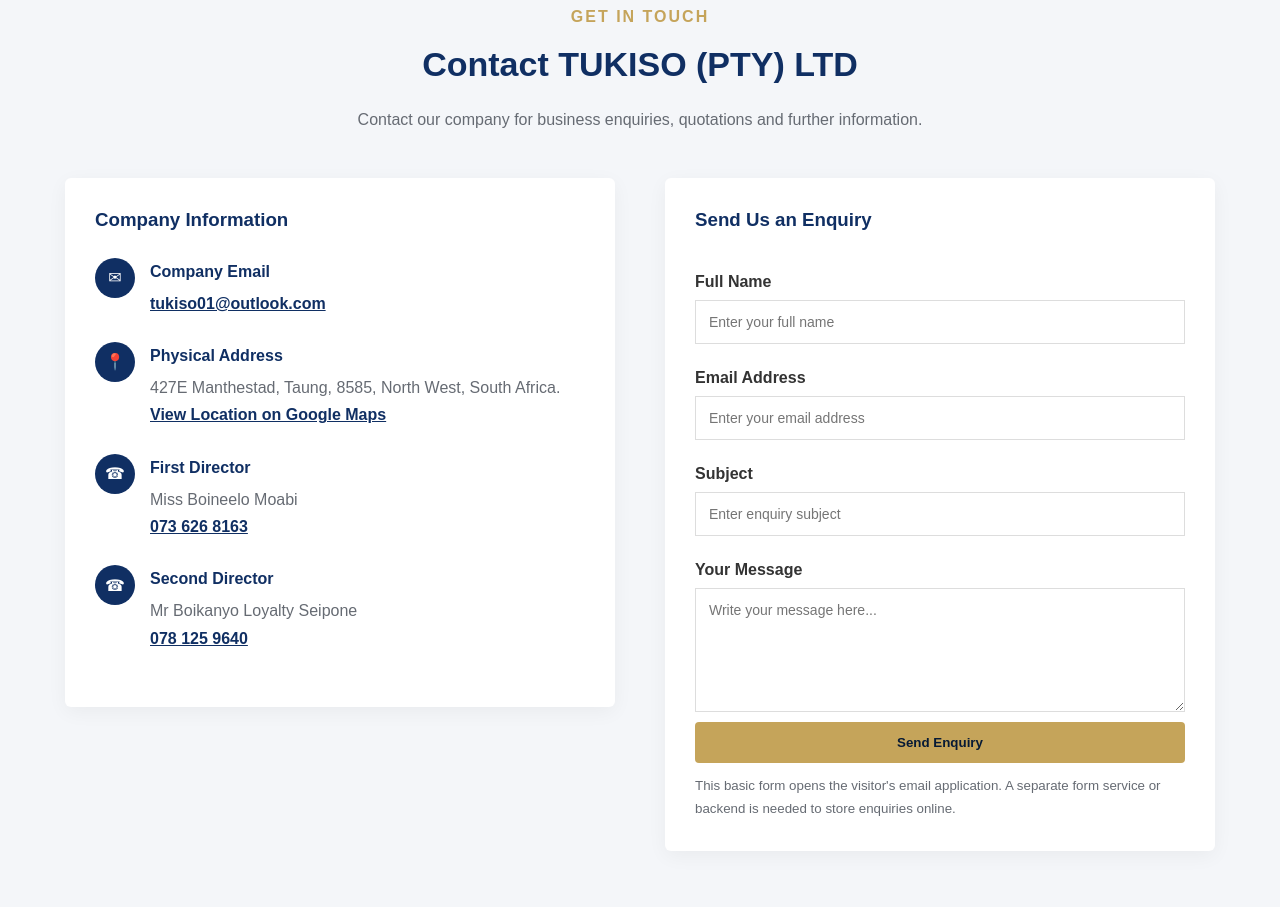
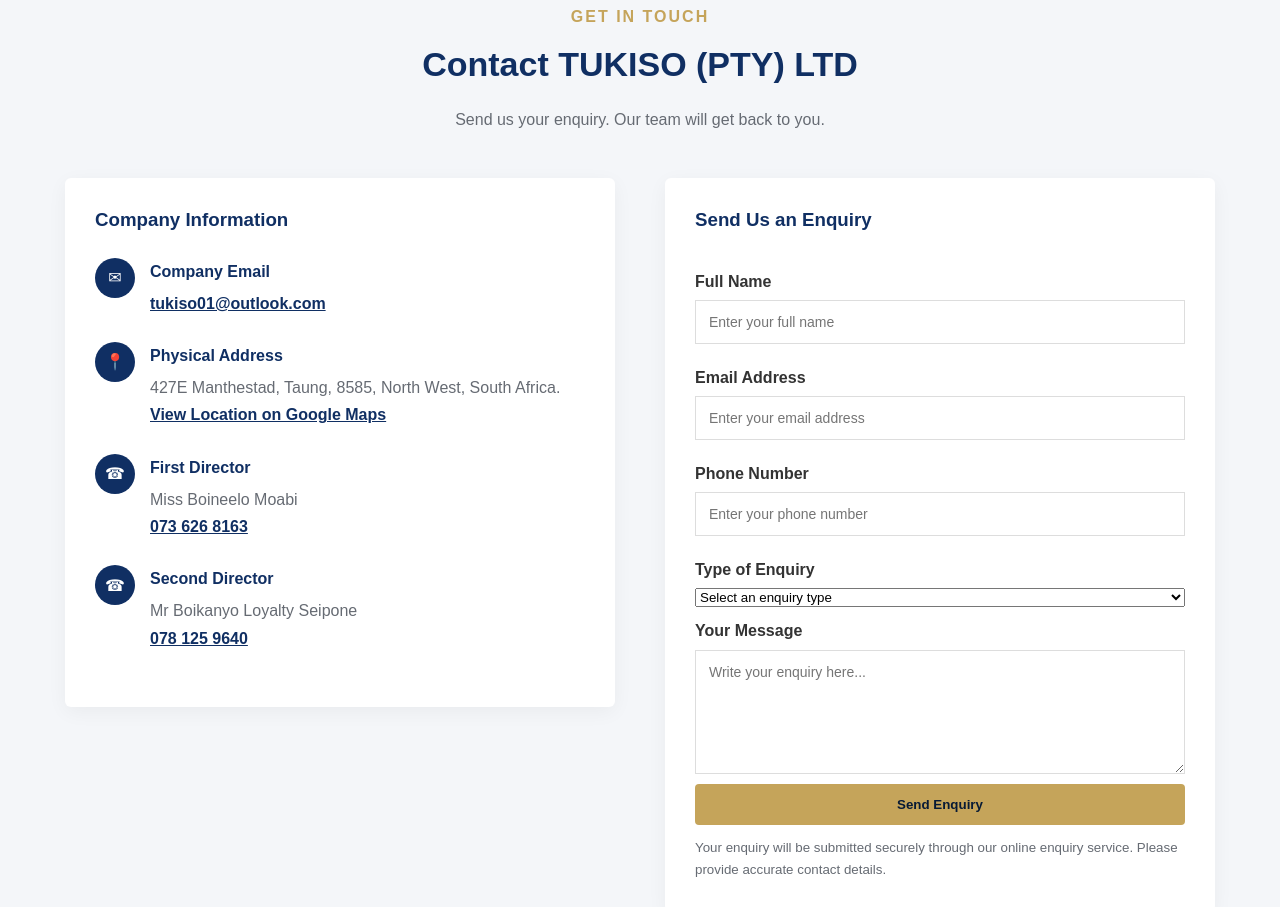
Before and after one commit to Loyalty97/tukiso-website, a plain HTML site: page index.html in a window 1280 px wide. Shown: the part 3729-4636 px from the top of the page. Drawn offline with Linux system fonts and the light colour scheme.

Commit message:
Update index.html

```diff
--- a/index.html
+++ b/index.html
@@ -27,7 +27,6 @@
         </a>
 
         <input type="checkbox" id="menu-toggle">
-
         <label for="menu-toggle" class="menu-icon">☰</label>
 
         <nav>
@@ -52,10 +51,8 @@
         <p class="welcome">WELCOME TO TUKISO (PTY) LTD</p>
 
         <h1>
-            Professional Solutions.
-            <br>
-            Quality Service.
-            <br>
+            Professional Solutions.<br>
+            Quality Service.<br>
             Lasting Value.
         </h1>
 
@@ -66,15 +63,8 @@
         </p>
 
         <div class="hero-buttons">
-
-            <a href="#about" class="btn">
-                Discover Our Company
-            </a>
-
-            <a href="#contact" class="btn outline">
-                Contact Us
-            </a>
-
+            <a href="#about" class="btn">Discover Our Company</a>
+            <a href="#contact" class="btn outline">Contact Us</a>
         </div>
 
     </div>
@@ -149,7 +139,6 @@
 
         </div>
 
-
         <div class="director-grid">
 
             <!-- FIRST DIRECTOR -->
@@ -172,9 +161,7 @@
 
                 <p>Director – TUKISO (PTY) LTD</p>
 
-                <p class="phone">
-                    073 626 8163
-                </p>
+                <p class="phone">073 626 8163</p>
 
                 <a href="tel:+27736268163" class="director-btn">
                     Call Director
@@ -203,9 +190,7 @@
 
                 <p>Director – TUKISO (PTY) LTD</p>
 
-                <p class="phone">
-                    078 125 9640
-                </p>
+                <p class="phone">078 125 9640</p>
 
                 <a href="tel:+27781259640" class="director-btn">
                     Call Director
@@ -238,47 +223,41 @@
 
         </div>
 
-
         <div class="service-grid">
 
             <div class="service-card">
                 <span>01</span>
                 <h3>Construction & Maintenance</h3>
                 <p>
-                    Add details about the construction,
-                    building and maintenance services
-                    provided by the company.
+                    Building, construction and maintenance services
+                    delivered with professionalism and quality.
                 </p>
             </div>
-
 
             <div class="service-card">
                 <span>02</span>
                 <h3>Supply & Procurement</h3>
                 <p>
-                    Add information about products,
-                    materials and supplies offered
-                    to clients.
+                    Supply of products, materials and other
+                    procurement solutions to clients.
                 </p>
             </div>
-
 
             <div class="service-card">
                 <span>03</span>
                 <h3>Project Management</h3>
                 <p>
-                    Add details about project planning,
-                    coordination and implementation.
+                    Project planning, coordination,
+                    monitoring and implementation.
                 </p>
             </div>
-
 
             <div class="service-card">
                 <span>04</span>
                 <h3>Business & Technical Services</h3>
                 <p>
-                    Add information about business,
-                    consulting and technical services.
+                    Business support, consulting and
+                    technical solutions.
                 </p>
             </div>
 
@@ -307,7 +286,6 @@
             </p>
 
         </div>
-
 
         <div class="project-grid">
 
@@ -346,7 +324,6 @@
             <h2>Why Choose TUKISO?</h2>
 
         </div>
-
 
         <div class="benefit-grid">
 
@@ -390,12 +367,10 @@
             <h2>Contact TUKISO (PTY) LTD</h2>
 
             <p>
-                Contact our company for business enquiries,
-                quotations and further information.
+                Send us your enquiry. Our team will get back to you.
             </p>
 
         </div>
-
 
         <div class="contact-grid">
 
@@ -419,7 +394,6 @@
 
                 </div>
 
-
                 <div class="info-item">
 
                     <span class="info-icon">📍</span>
@@ -434,8 +408,7 @@
                             South Africa.
                         </p>
 
-                        <a
-                          href="https://www.google.com/maps/search/?api=1&query=427E+Manthestad+Taung+8585+North+West+South+Africa"
+                        <a href="https://www.google.com/maps/search/?api=1&query=427E+Manthestad+Taung+8585+North+West+South+Africa"
                            target="_blank"
                            rel="noopener noreferrer">
                             View Location on Google Maps
@@ -445,24 +418,20 @@
 
                 </div>
 
-
                 <div class="info-item">
 
                     <span class="info-icon">☎</span>
 
                     <div>
                         <h4>First Director</h4>
-
                         <p>Miss Boineelo Moabi</p>
 
                         <a href="tel:+27736268163">
                             073 626 8163
                         </a>
-
                     </div>
 
                 </div>
-
 
                 <div class="info-item">
 
@@ -470,13 +439,11 @@
 
                     <div>
                         <h4>Second Director</h4>
-
                         <p>Mr Boikanyo Loyalty Seipone</p>
 
                         <a href="tel:+27781259640">
                             078 125 9640
                         </a>
-
                     </div>
 
                 </div>
@@ -484,59 +451,104 @@
             </div>
 
 
-            <!-- ENQUIRY FORM -->
+            <!-- UPDATED FORMSPREE ENQUIRY FORM -->
 
             <form class="contact-form"
-                  action="mailto:tukiso01@outlook.com"
-                  method="post"
-                  enctype="text/plain">
+                  action="https://formspree.io/f/YOUR_FORM_ID"
+                  method="POST">
 
                 <h3>Send Us an Enquiry</h3>
 
                 <label for="name">Full Name</label>
 
-                <input type="text"
+                <input
+                    type="text"
                     id="name"
-                       name="Full Name"
+                    name="name"
                     placeholder="Enter your full name"
-                       required>
-
+                    required
+                >
 
                 <label for="email">Email Address</label>
 
-                <input type="email"
+                <input
+                    type="email"
                     id="email"
-                       name="Email"
+                    name="email"
                     placeholder="Enter your email address"
-                       required>
+                    required
+                >
 
+                <label for="phone">Phone Number</label>
 
-                <label for="subject">Subject</label>
+                <input
+                    type="tel"
+                    id="phone"
+                    name="phone"
+                    placeholder="Enter your phone number"
+                    required
+                >
 
-                <input type="text"
-                       id="subject"
-                       name="Subject"
-                       placeholder="Enter enquiry subject"
-                       required>
+                <label for="service">Type of Enquiry</label>
 
+                <select id="service" name="service" required>
+
+                    <option value="">Select an enquiry type</option>
+
+                    <option value="General Enquiry">
+                        General Enquiry
+                    </option>
+
+                    <option value="Construction">
+                        Construction
+                    </option>
+
+                    <option value="Supply and Procurement">
+                        Supply and Procurement
+                    </option>
+
+                    <option value="Project Management">
+                        Project Management
+                    </option>
+
+                    <option value="Business Services">
+                        Business Services
+                    </option>
+
+                    <option value="Other">
+                        Other
+                    </option>
+
+                </select>
 
                 <label for="message">Your Message</label>
 
-                <textarea id="message"
-                          name="Message"
+                <textarea
+                    id="message"
+                    name="message"
+                    placeholder="Write your enquiry here..."
                     rows="6"
-                          placeholder="Write your message here..."
-                          required></textarea>
+                    required
+                ></textarea>
 
+                <!-- EMAIL SUBJECT -->
+
+                <input
+                    type="hidden"
+                    name="_subject"
+                    value="New Website Enquiry - TUKISO (PTY) LTD"
+                >
+
+                <!-- SUBMIT BUTTON -->
 
                 <button type="submit" class="btn">
                     Send Enquiry
                 </button>
 
                 <small>
-                    This basic form opens the visitor's email
-                    application. A separate form service or
-                    backend is needed to store enquiries online.
+                    Your enquiry will be submitted securely
+                    through our online enquiry service.
+                    Please provide accurate contact details.
                 </small>
 
             </form>
@@ -567,7 +579,6 @@
 
         </div>
 
-
         <div>
 
             <h3>Contact Details</h3>
@@ -582,7 +593,6 @@
 
     </div>
 
-
     <div class="copyright">
 
         <p>
```
Lines whose indentation alone changed are shown as unchanged.
